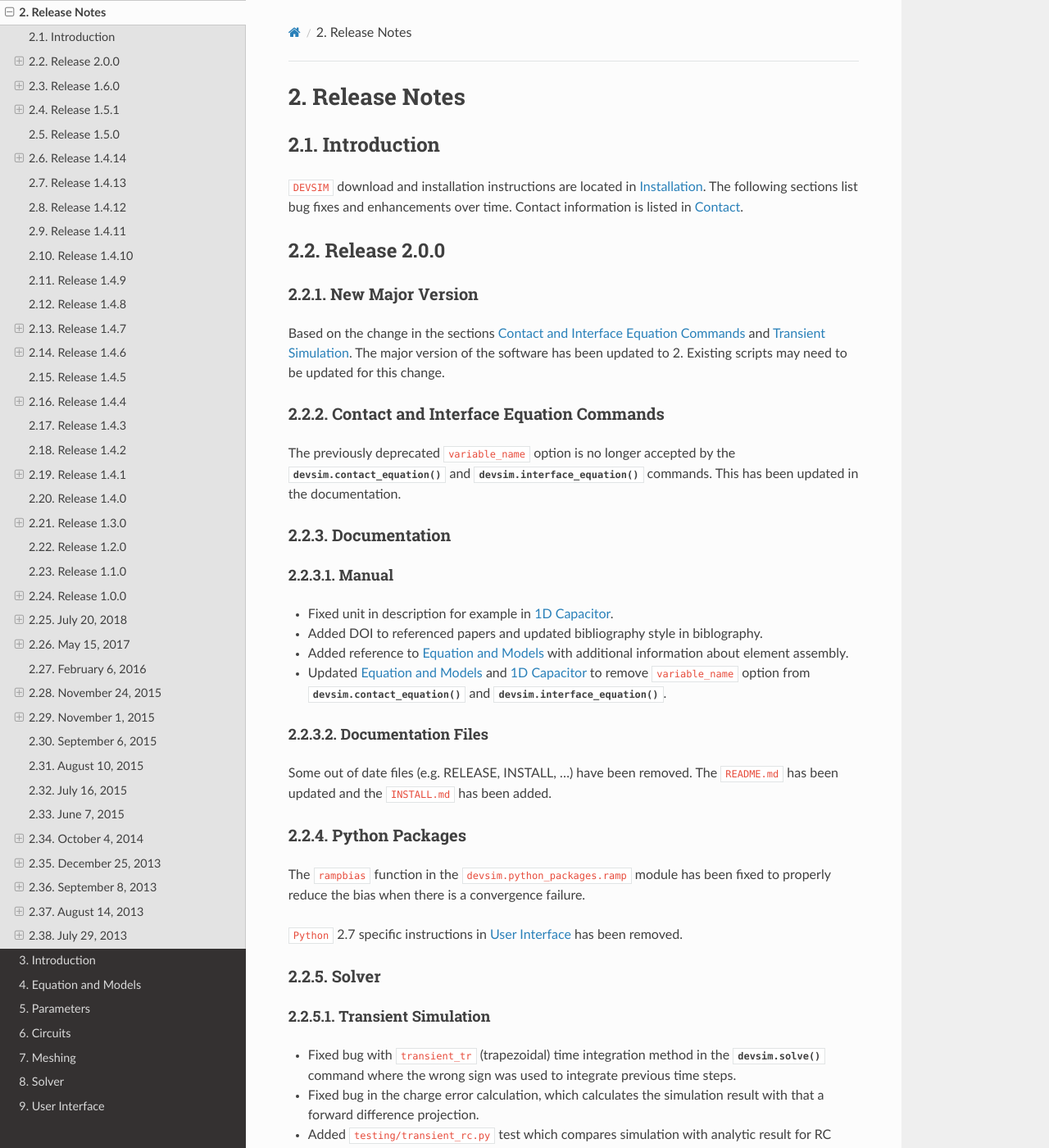
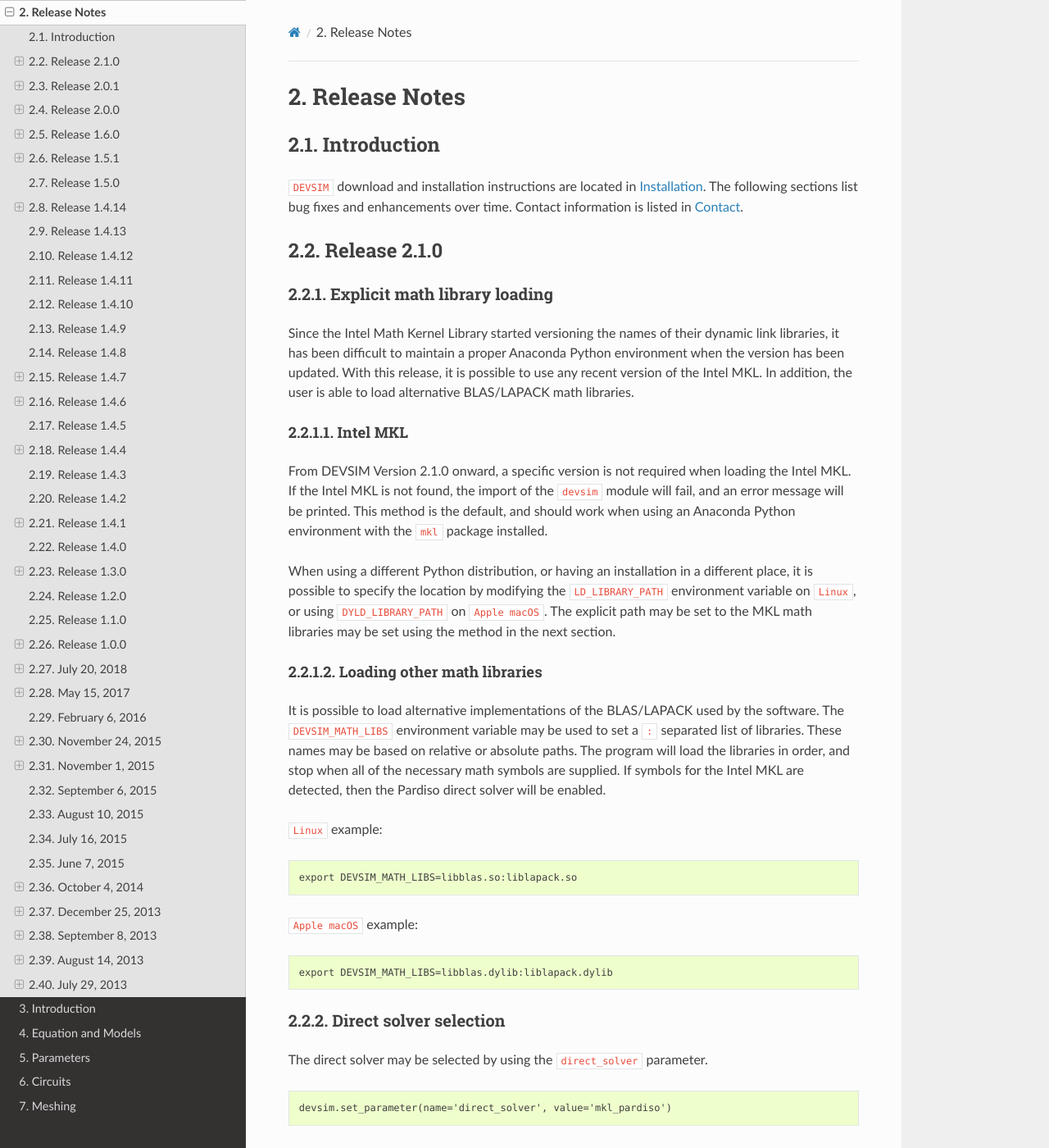
Before and after one commit to devsim/devsim_documentation, a Sphinx documentation site: the page built from sphinx/source/releasenotes.rst, in a window 1280 px wide and 1400 px high. Shown: the whole window at 82% size. Built offline with Sphinx 7.4.7 and the Read the Docs theme 2.0.0, drawn with Linux system fonts in a browser that asks for light colours; cross-references to code outside the pages are shown as plain code; some of the changed text lies outside the part shown.

Commit message:
work on v2.1.0

```diff
--- a/sphinx/source/conf.py
+++ b/sphinx/source/conf.py
@@ -58,7 +58,7 @@
 
 # General information about the project.
 project = u'DEVSIM Manual'
-copyright = u'2009-2021, DEVSIM LLC.  All Rights Reserved.  DEVSIM® is registered trademark of DEVSIM LLC'
+copyright = u'2009-2022, DEVSIM LLC.  All Rights Reserved.  DEVSIM® is registered trademark of DEVSIM LLC'
 author = u'DEVSIM LLC'
 
 # The version info for the project you're documenting, acts as replacement for
@@ -66,9 +66,9 @@
 # built documents.
 #
 # The short X.Y version.
-version = u'2.0'
+version = u'2.1'
 # The full version, including alpha/beta/rc tags.
-release = u'2.0.0'
+release = u'2.1.0'
 
 # The language for content autogenerated by Sphinx. Refer to documentation
 # for a list of supported languages.
--- a/sphinx/source/releasenotes.rst
+++ b/sphinx/source/releasenotes.rst
@@ -8,6 +8,92 @@
 ~~~~~~~~~~~~
 
 |devsim| download and installation instructions are located in :ref:`sec__installation`.  The following sections list bug fixes and enhancements over time.  Contact information is listed in :ref:`Contact`.
+
+Release 2.1.0
+~~~~~~~~~~~~~
+
+Explicit math library loading
+^^^^^^^^^^^^^^^^^^^^^^^^^^^^^
+
+Since the Intel Math Kernel Library started versioning the names of their dynamic link libraries, it has been difficult to maintain a proper Anaconda Python environment when the version has been updated.  With this release, it is possible to use any recent version of the Intel MKL.  In addition, the user is able to load alternative BLAS/LAPACK math libraries.
+
+Intel MKL
+"""""""""
+
+From DEVSIM Version 2.1.0 onward, a specific version is not required when loading the Intel MKL.  If the Intel MKL is not found, the import of the ``devsim`` module will fail, and an error message will be printed.  This method is the default, and should work when using an Anaconda Python environment with the ``mkl`` package installed.
+
+When using a different Python distribution, or having an installation in a different place, it is possible to specify the location by modifying the ``LD_LIBRARY_PATH`` environment variable on |linux|, or using ``DYLD_LIBRARY_PATH`` on |macosx|.  The explicit path may be set to the MKL math libraries may be set using the method in the next section.
+
+Loading other math libraries
+""""""""""""""""""""""""""""
+
+It is possible to load alternative implementations of the BLAS/LAPACK used by the software.  The ``DEVSIM_MATH_LIBS`` environment variable may be used to set a ``:`` separated list of libraries.  These names may be based on relative or absolute paths.  The program will load the libraries in order, and stop when all of the necessary math symbols are supplied.  If symbols for the Intel MKL are detected, then the Pardiso direct solver will be enabled.
+
+|linux| example:
+
+.. code-block:: none
+
+  export DEVSIM_MATH_LIBS=libblas.so:liblapack.so
+
+|macosx| example:
+
+.. code-block:: none
+
+  export DEVSIM_MATH_LIBS=libblas.dylib:liblapack.dylib
+
+Direct solver selection
+^^^^^^^^^^^^^^^^^^^^^^^
+
+The direct solver may be selected by using the ``direct_solver`` parameter.
+
+.. code-block:: none
+
+  devsim.set_parameter(name='direct_solver', value='mkl_pardiso')
+
+The following options are available:
+
+- ``mkl_pardiso`` Intel MKL Pardiso
+- ``superlu`` SuperLU 4.3
+
+The default is ``mkl_pardiso`` when the Intel MKL is loaded.  Otherwise, the default will switch to ``superlu``.
+
+Kahan summation in extended precision mode
+^^^^^^^^^^^^^^^^^^^^^^^^^^^^^^^^^^^^^^^^^^
+
+The ``kahan3`` and ``kahan4`` functions are now using the Kahan summation algorithm for extended precision model evaluation.  Previously, this algorithm was replaced with 128-bit floating point addition and subtraction in releases that support extended precision mode.  With this change, better than 128-bit floating precision is available when extended precision is enabled.
+
+.. code-block:: none
+
+  devsim.set_parameter(name = "extended_model", value=True)
+
+The ``testing/kahan_float128.py`` test has been added.
+
+Visual Studio 2022
+^^^^^^^^^^^^^^^^^^
+
+The Microsoft Windows``win64`` release version is now built using the Visual Studio 2022 compiler.  For users needing extended precision on the Windows platform, the ``msys`` build is recommended.
+
+
+Release 2.0.1
+~~~~~~~~~~~~~
+
+Update documentation files
+^^^^^^^^^^^^^^^^^^^^^^^^^^
+
+The following files were updated in the text documentation distributed with the software.
+
+* ``CONTRIBUTING.md``
+* ``INSTALL.md``
+* ``README.md``
+
+This was done to create a version to coincide with this paper in the Journal of Open Source Software.
+
+  Sanchez, J. E., (2022). DEVSIM: A TCAD Semiconductor Device Simulator. Journal of Open Source Software, 7(70), 3898, `https://doi.org/10.21105/joss.03898 <https://doi.org/10.21105/joss.03898>`__.
+
+Update MKL Version
+^^^^^^^^^^^^^^^^^^
+
+The release version of this software is build against version 2 of the Intel MKL, which corresponds to the latest version of Anaconda Python.
 
 Release 2.0.0
 ~~~~~~~~~~~~~
@@ -282,7 +368,7 @@
 
 Windows 32 bit is no longer supported.  Binary releases of the ``Visual Studio 2019`` ``MSYS2/Mingw-w64`` 64-bit builds are still available online for |mswindowsten|.
 
-On Linux, the releases are now on |centosseven|, as |centossix| has reached its end of life on November 30, 2020.
+On |linux|, the releases are now on |centosseven|, as |centossix| has reached its end of life on November 30, 2020.
 
 Please see :ref:`sec__supportedplatforms` for more information.
 
```
